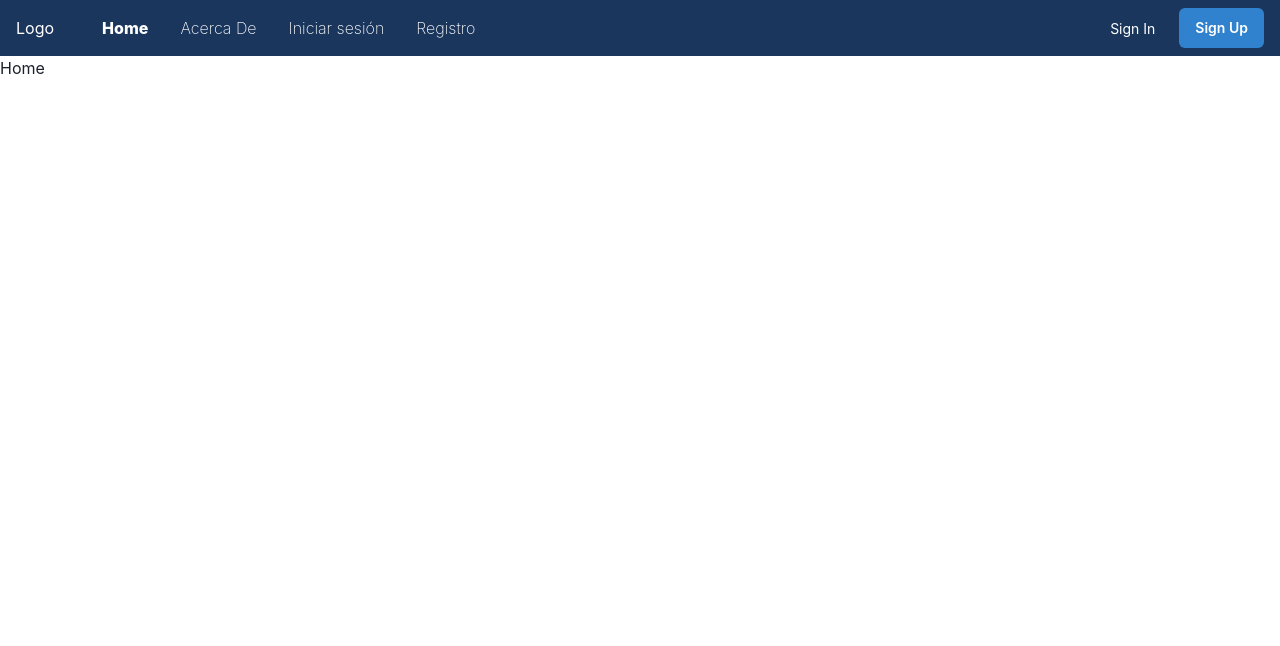
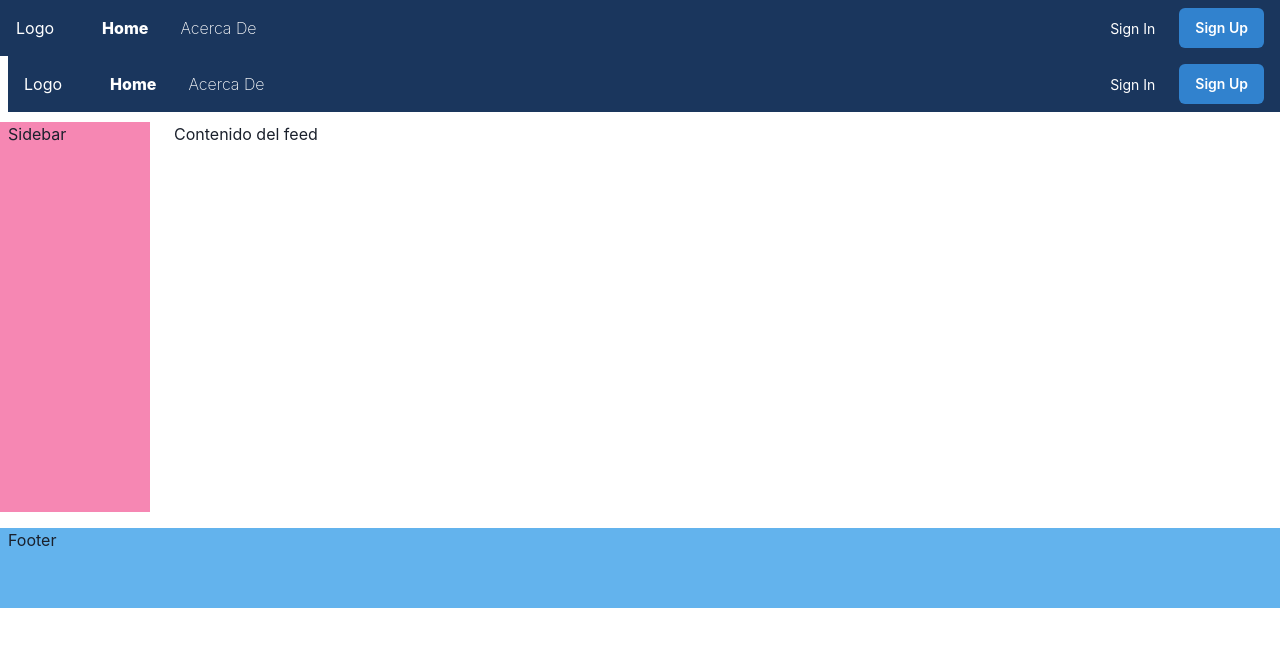
Before and after one commit to valemonteverde17/Proyecto_Intregador, a React app: page / in a window 1280 px wide. Shown: the top 646 px of the page. Built offline with nearby package versions, Linux system fonts and the light colour scheme; the HTML template or start-up script is replaced by a standard one.

Commit message:
08/04/2024 Layouts de muestra para pantallas principales

```diff
--- /dev/null
+++ b/src/components/GeneralLayout.jsx
@@ -0,0 +1,32 @@
+import React from "react";
+import Navbar from "./Navbar";
+import { Grid, GridItem } from "@chakra-ui/react";
+
+function GeneralLayout({ children }) {
+  return (
+    <Grid
+      templateAreas={`"header header"
+                  "nav main"
+                  "footer footer"`}
+      gridTemplateRows={"50px 390px 80px"}
+      gridTemplateColumns={"150px 1fr"}
+      h="200px"
+      gap="4"
+    >
+      <GridItem pl="2" area={"header"}>
+        <Navbar />
+      </GridItem>
+      <GridItem pl="2" bg="pink.300" area={"nav"}>
+        Sidebar
+      </GridItem>
+      <GridItem pl="2" area={"main"}>
+        {children}
+      </GridItem>
+      <GridItem pl="2" bg="blue.300" area={"footer"}>
+        Footer
+      </GridItem>
+    </Grid>
+  );
+}
+
+export default GeneralLayout;
--- a/src/components/Navbar.jsx
+++ b/src/components/Navbar.jsx
@@ -86,12 +86,4 @@ const NAV_ITEMS = [
     label: "Acerca De",
     href: "/about",
   },
-  {
-    label: "Iniciar sesión",
-    href: "/signin",
-  },
-  {
-    label: "Registro",
-    href: "/signup",
-  },
 ];
--- a/src/views/Home.jsx
+++ b/src/views/Home.jsx
@@ -1,9 +1,8 @@
-import React from 'react'
+import React from "react";
+import GeneralLayout from "../components/GeneralLayout";
 
 function Home() {
-  return (
-    <div>Home</div>
-  )
+  return <GeneralLayout>Contenido del feed</GeneralLayout>;
 }
 
-export default Home
+export default Home;
```
Also changed, not shown: src/components/ProfileLayout.jsx (added, +7 -0 lines), src/components/RootLayout.jsx (added, +7 -0 lines).
